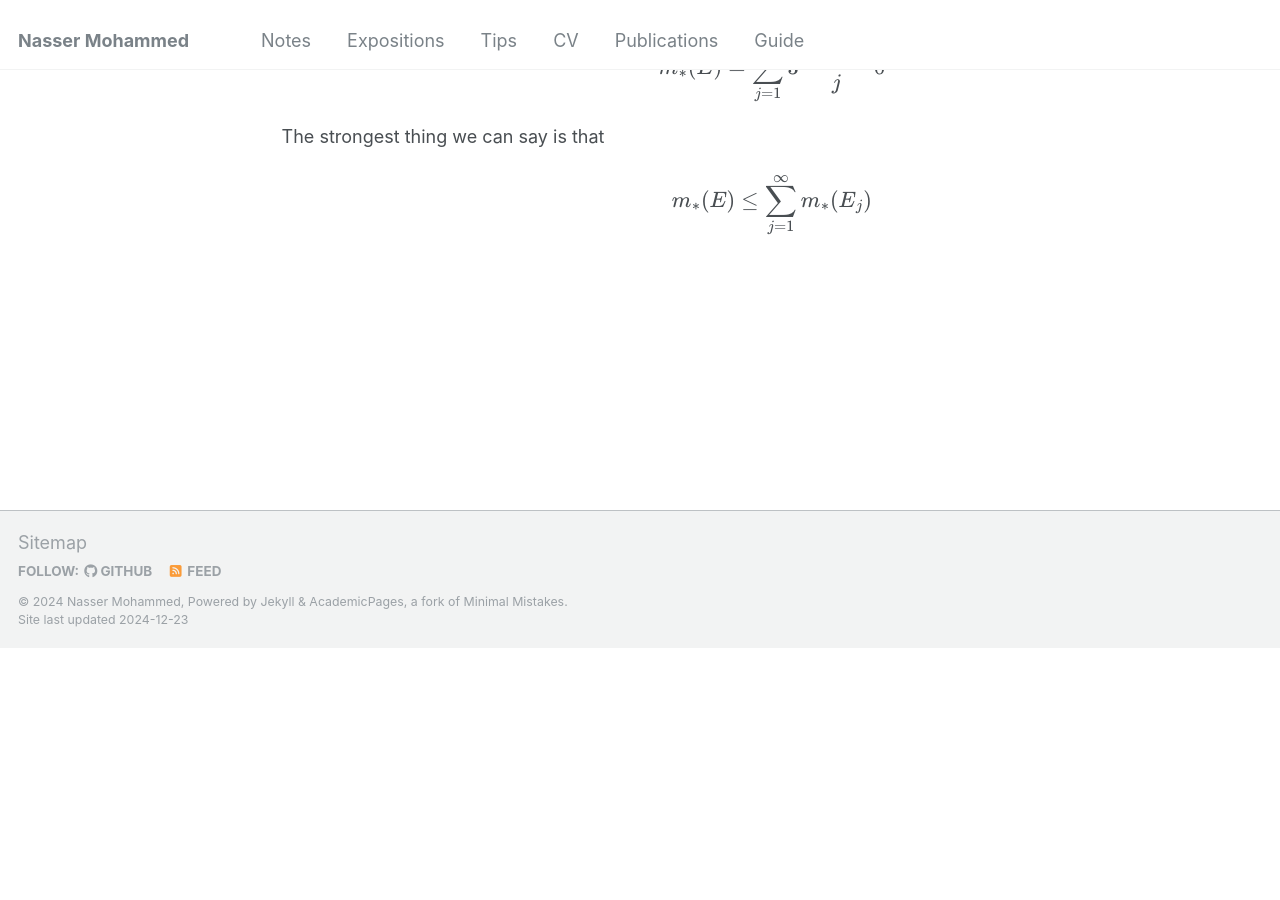
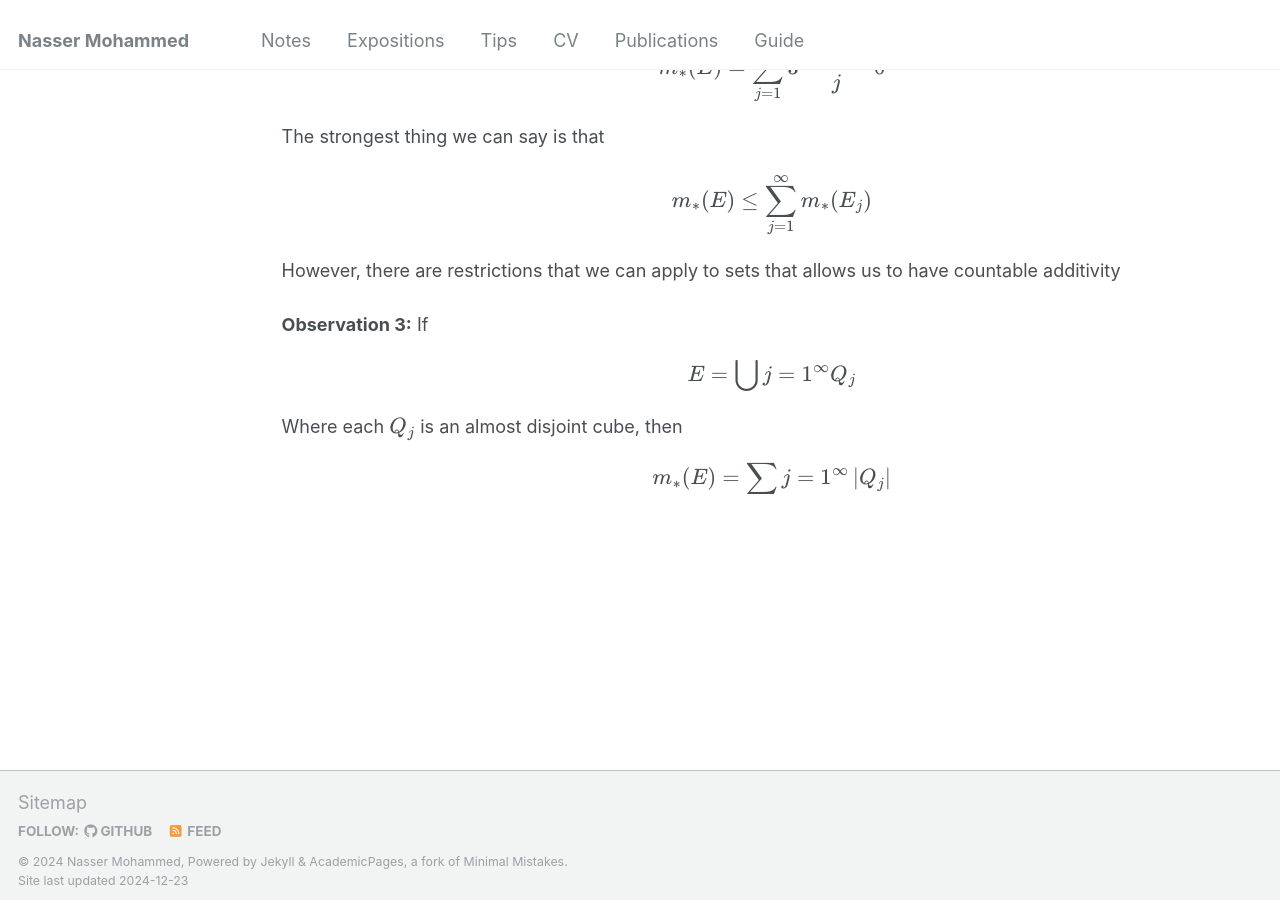
Before and after one commit to Nasser-Mohammed/Nasser-Mohammed.github.io, a Jekyll site: the page built from _pages/notes/analysis/lebesguemeas.md, in a window 1280 px wide and 900 px high, scrolled down 3443 px. Built offline with Jekyll 4.4.1, drawn with Linux system fonts in a browser that asks for light colours; before the commit the page ends 4091 px from its top, so only the background shows below that.

Commit message:
Update lebesguemeas.md

```diff
--- a/_pages/notes/analysis/lebesguemeas.md
+++ b/_pages/notes/analysis/lebesguemeas.md
@@ -62,3 +62,7 @@ Does **NOT** imply
 \\[m_{\ast}(E) = \sum_{j = 1}^{\infty}3 - \frac{1}{j} - 0\\]
 The strongest thing we can say is that
 \\[m_{\ast}(E) \leq \sum_{j = 1}^{\infty}m_{\ast}(E_j)\\]
+However, there are restrictions that we can apply to sets that allows us to have countable additivity \
+\
+**Observation 3:** If \\[E = \bigcup{j = 1}^{\infty}Q_j\\] Where each \\(Q_j\\) is an almost disjoint cube, then
+\\[m_{\ast}(E) = \sum{j = 1}^{\infty}\left|Q_j\right|\\]
```
